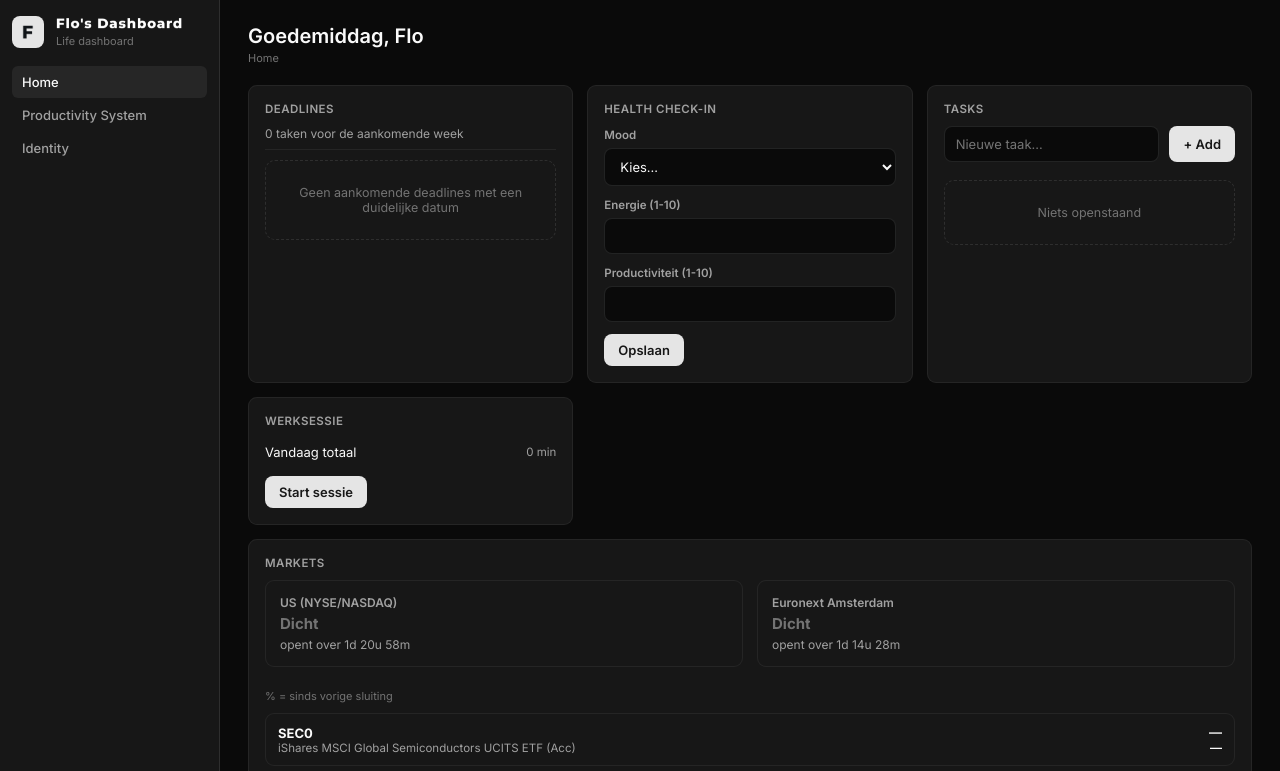
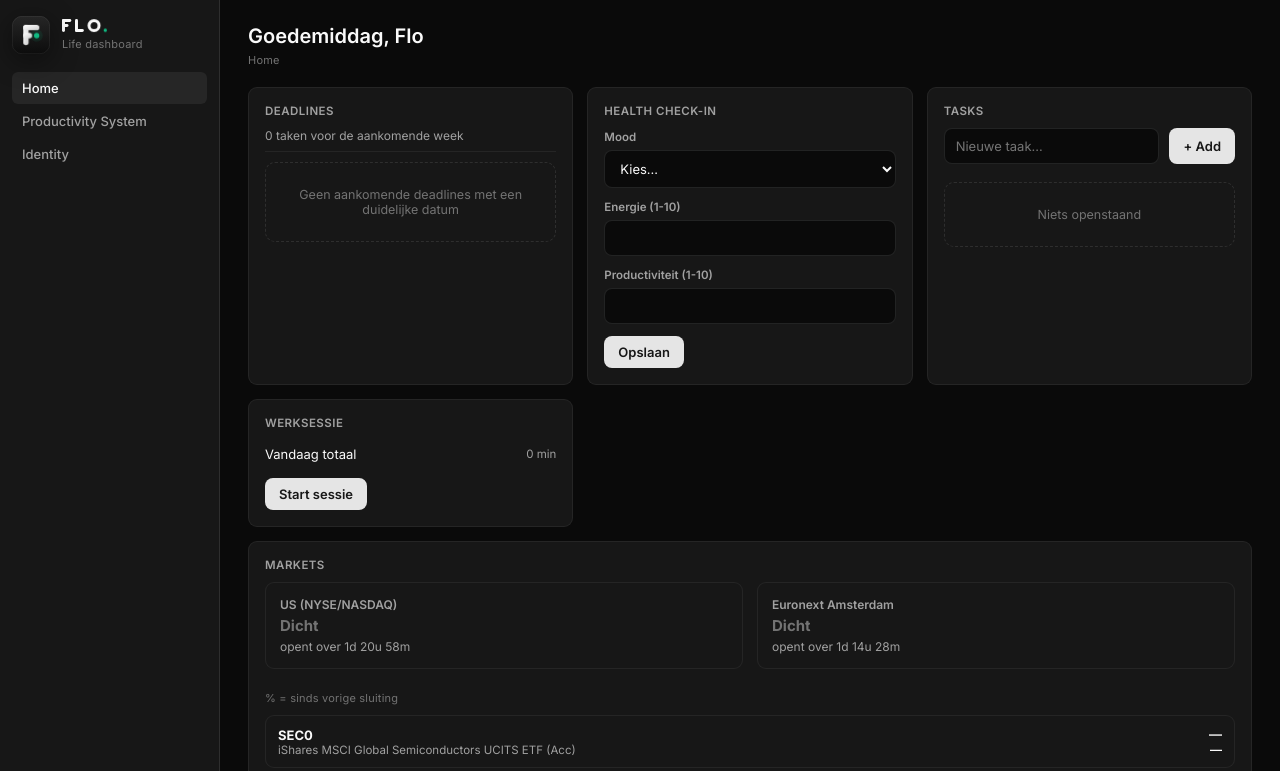
Before and after one commit to fwillemse139-cyber/flo-dashboard, a plain HTML site: page index.html in a window 1280 px wide. Shown: the top 771 px of the page. Drawn offline with Linux system fonts and the light colour scheme; no server answers.

Commit message:
Nieuw logo: F uit dashboard-balken met live-stip
Zelf ontworpen SVG-merk + woordmerk "FLO." uit dezelfde bouwstenen,
inline zodat de onderdelen apart animeren bij het openen van de app
(stam groeit, balken schuiven uit, stip popt, letters stijgen op) met een
continu subtiel pulserende stip. Vervangt de PNG-logo's; favicon is nu SVG.

Co-Authored-By: Claude Sonnet 5.5 <noreply@anthropic.com>

```diff
--- a/css/dashboard.css
+++ b/css/dashboard.css
@@ -38,25 +38,39 @@ select:focus,input:focus,textarea:focus{outline:2px solid var(--border);}
 a{color:inherit;}
 
 .brand{display:flex;align-items:center;gap:12px;}
-.logo{width:32px;height:32px;border-radius:8px;background:var(--primary);color:var(--primary-foreground);display:flex;align-items:center;justify-content:center;flex-shrink:0;overflow:hidden;}
-.logo img{width:58%;height:58%;object-fit:contain;display:block;}
-.wordmark-img{height:15px;width:auto;display:block;}
-.tagline{font-size:11px;color:var(--muted-soft);margin-top:3px;}
+.logo{width:38px;height:38px;flex-shrink:0;filter:drop-shadow(0 6px 14px rgba(0,0,0,.45));}
+.logo svg{width:100%;height:100%;display:block;overflow:visible;}
+.wordmark{height:13px;width:auto;display:block;color:var(--text);overflow:visible;}
+.tagline{font-size:11px;color:var(--muted-soft);margin-top:5px;letter-spacing:.02em;}
 
-/* Logo + wordmark animeren alleen bij het eerste openen van de app (zie
-   main.js's hasRenderedOnce), niet bij elke navigatie tussen pagina's. */
-.brand-animate .logo,
-.brand-animate .wordmark-img{
-  opacity:0;
-  transform:translateY(6px);
-  animation:brand-in .5s cubic-bezier(.16,1,.3,1) forwards;
-}
-.brand-animate .logo{animation-delay:0s;}
-.brand-animate .wordmark-img{animation-delay:.12s;}
-@keyframes brand-in{to{opacity:1;transform:translateY(0);}}
+/* Logo: een F uit dashboard-balken met een groene live-stip. De stip pulseert
+   continu (subtiel); de opbouw-animatie speelt alleen bij het eerste openen
+   van de app (zie main.js's hasRenderedOnce), niet bij elke navigatie. */
+.lm-grow,.wm-l,.wm-dot,.lm-dot,.lm-tile{transform-box:fill-box;}
+.lm-pulse{transform-box:fill-box;transform-origin:center;animation:lm-pulse 3s cubic-bezier(.2,.6,.3,1) 1.2s infinite;}
+@keyframes lm-pulse{0%{transform:scale(1);opacity:.55;}70%,100%{transform:scale(2.6);opacity:0;}}
+
+.brand-animate .lm-tile{transform-origin:center;animation:lm-tile .6s cubic-bezier(.16,1,.3,1) both;}
+.brand-animate .lm-stem{transform-origin:50% 100%;animation:lm-y .6s cubic-bezier(.16,1,.3,1) .1s both;}
+.brand-animate .lm-top{transform-origin:0 50%;animation:lm-x .6s cubic-bezier(.16,1,.3,1) .22s both;}
+.brand-animate .lm-mid{transform-origin:0 50%;animation:lm-x .6s cubic-bezier(.16,1,.3,1) .32s both;}
+.brand-animate .lm-dot{transform-origin:center;animation:lm-pop .55s cubic-bezier(.34,1.56,.64,1) .6s both;}
+.brand-animate .wm-l,.brand-animate .wm-dot{animation:wm-up .55s cubic-bezier(.16,1,.3,1) both;}
+.brand-animate .wm-l:nth-child(1){animation-delay:.34s;}
+.brand-animate .wm-l:nth-child(2){animation-delay:.42s;}
+.brand-animate .wm-l:nth-child(3){animation-delay:.5s;}
+.brand-animate .wm-dot{animation-delay:.72s;transform-origin:center;}
+.brand-animate .tagline{animation:wm-fade .6s ease .75s both;}
+@keyframes lm-tile{from{opacity:0;transform:scale(.82);}to{opacity:1;transform:scale(1);}}
+@keyframes lm-y{from{transform:scaleY(0);}to{transform:scaleY(1);}}
+@keyframes lm-x{from{transform:scaleX(0);}to{transform:scaleX(1);}}
+@keyframes lm-pop{from{transform:scale(0);}to{transform:scale(1);}}
+@keyframes wm-up{from{opacity:0;transform:translateY(7px);}to{opacity:1;transform:translateY(0);}}
+@keyframes wm-fade{from{opacity:0;}to{opacity:1;}}
 @media (prefers-reduced-motion: reduce){
-  .brand-animate .logo,
-  .brand-animate .wordmark-img{animation:none;opacity:1;transform:none;}
+  .lm-pulse{animation:none;opacity:0;}
+  .brand-animate .lm-tile,.brand-animate .lm-stem,.brand-animate .lm-top,.brand-animate .lm-mid,.brand-animate .lm-dot,
+  .brand-animate .wm-l,.brand-animate .wm-dot,.brand-animate .tagline{animation:none;}
 }
 
 /* ---------- App shell / nav (sidebar + header, per efferd dashboard-1) ---------- */
--- a/index.html
+++ b/index.html
@@ -4,7 +4,7 @@
 <meta charset="UTF-8">
 <meta name="viewport" content="width=device-width, initial-scale=1.0, maximum-scale=1">
 <title>Flo's Dashboard</title>
-<link rel="icon" type="image/png" href="assets/favicon.png">
+<link rel="icon" type="image/svg+xml" href="assets/favicon.svg">
 <link rel="preconnect" href="https://fonts.googleapis.com">
 <link href="https://fonts.googleapis.com/css2?family=Inter:wght@400;500;600;700&display=swap" rel="stylesheet">
 <link rel="stylesheet" href="css/dashboard.css">
--- a/js/main.js
+++ b/js/main.js
@@ -7,6 +7,33 @@ var NAV_ITEMS = [
   { id: "productivity", label: "Productivity System" },
   { id: "identity", label: "Identity" }
 ];
+
+// Logo: een F opgebouwd uit dashboard-balken (stam + twee balken van
+// verschillende lengte) met een groene "live"-stip. Inline, niet als <img>,
+// zodat css/dashboard.css de losse onderdelen kan animeren. Het woordmerk
+// "FLO." is zelf getekend uit dezelfde bouwstenen (afgeronde balken + ring).
+var LOGO_MARK =
+  '<svg viewBox="0 0 64 64" role="img" aria-label="Flo">' +
+  '<defs>' +
+  '<linearGradient id="lm-bg" x1="0" y1="0" x2="0" y2="1"><stop offset="0" stop-color="#262626"/><stop offset="1" stop-color="#0c0c0c"/></linearGradient>' +
+  '<linearGradient id="lm-fg" x1="0" y1="0" x2="1" y2="1"><stop offset="0" stop-color="#ffffff"/><stop offset="1" stop-color="#cfcfcf"/></linearGradient>' +
+  '</defs>' +
+  '<rect class="lm-tile" width="64" height="64" rx="17" fill="url(#lm-bg)"/>' +
+  '<rect x=".5" y=".5" width="63" height="63" rx="16.5" fill="none" stroke="#fff" stroke-opacity=".12"/>' +
+  '<rect class="lm-grow lm-stem" x="19" y="15" width="9" height="34" rx="4.5" fill="url(#lm-fg)"/>' +
+  '<rect class="lm-grow lm-top" x="19" y="15" width="27" height="9" rx="4.5" fill="url(#lm-fg)"/>' +
+  '<rect class="lm-grow lm-mid" x="19" y="28.5" width="15" height="9" rx="4.5" fill="url(#lm-fg)"/>' +
+  '<circle class="lm-pulse" cx="41.5" cy="33" r="4.5" fill="#10b981"/>' +
+  '<circle class="lm-dot" cx="41.5" cy="33" r="4.5" fill="#10b981"/>' +
+  '</svg>';
+
+var LOGO_WORD =
+  '<svg class="wordmark" viewBox="0 0 50 14" role="img" aria-label="Flo" fill="currentColor">' +
+  '<g class="wm-l"><rect x="0" y="0" width="3.2" height="14" rx="1.6"/><rect x="0" y="0" width="10" height="3.2" rx="1.6"/><rect x="0" y="5.4" width="7" height="3.2" rx="1.6"/></g>' +
+  '<g class="wm-l"><rect x="14" y="0" width="3.2" height="14" rx="1.6"/><rect x="14" y="10.8" width="9.5" height="3.2" rx="1.6"/></g>' +
+  '<g class="wm-l"><circle cx="34.5" cy="7" r="5.4" fill="none" stroke="currentColor" stroke-width="3.2"/></g>' +
+  '<circle class="wm-dot" cx="46.6" cy="12.2" r="1.8" fill="#10b981"/>' +
+  '</svg>';
 
 var appEl = document.getElementById("app");
 var currentSection = "home";
@@ -24,7 +51,7 @@ function renderShell() {
   appEl.innerHTML =
     '<div class="app-shell">' +
     '<nav class="side-nav">' +
-    '<div class="' + brandClass + '"><div class="logo"><img src="assets/logo-f.png" alt="F"></div><div><img class="wordmark-img" src="assets/wordmark.png" alt="Flo\'s Dashboard"><div class="tagline">Life dashboard</div></div></div>' +
+    '<div class="' + brandClass + '"><div class="logo">' + LOGO_MARK + '</div><div>' + LOGO_WORD + '<div class="tagline">Life dashboard</div></div></div>' +
     '<div class="nav-list">' +
     NAV_ITEMS.map(function (item) {
       return '<div class="nav-item ' + (item.id === currentSection ? "active" : "") + '" data-section="' + item.id + '">' + item.label + "</div>";
```
Also changed, not shown: assets/favicon.png (deleted), assets/favicon.svg (added), assets/logo-f.png (deleted), assets/wordmark.png (deleted), 1 other file.
